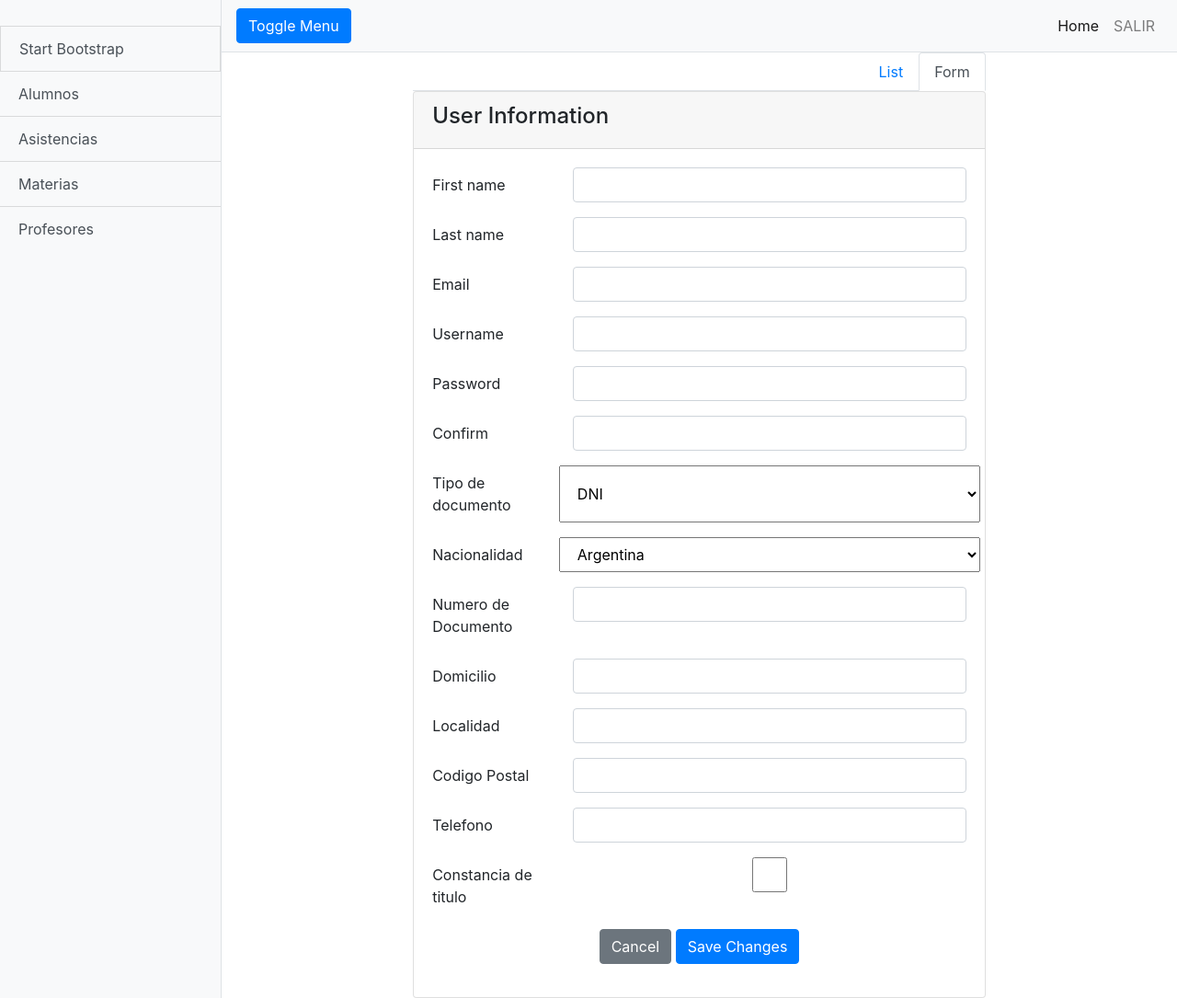
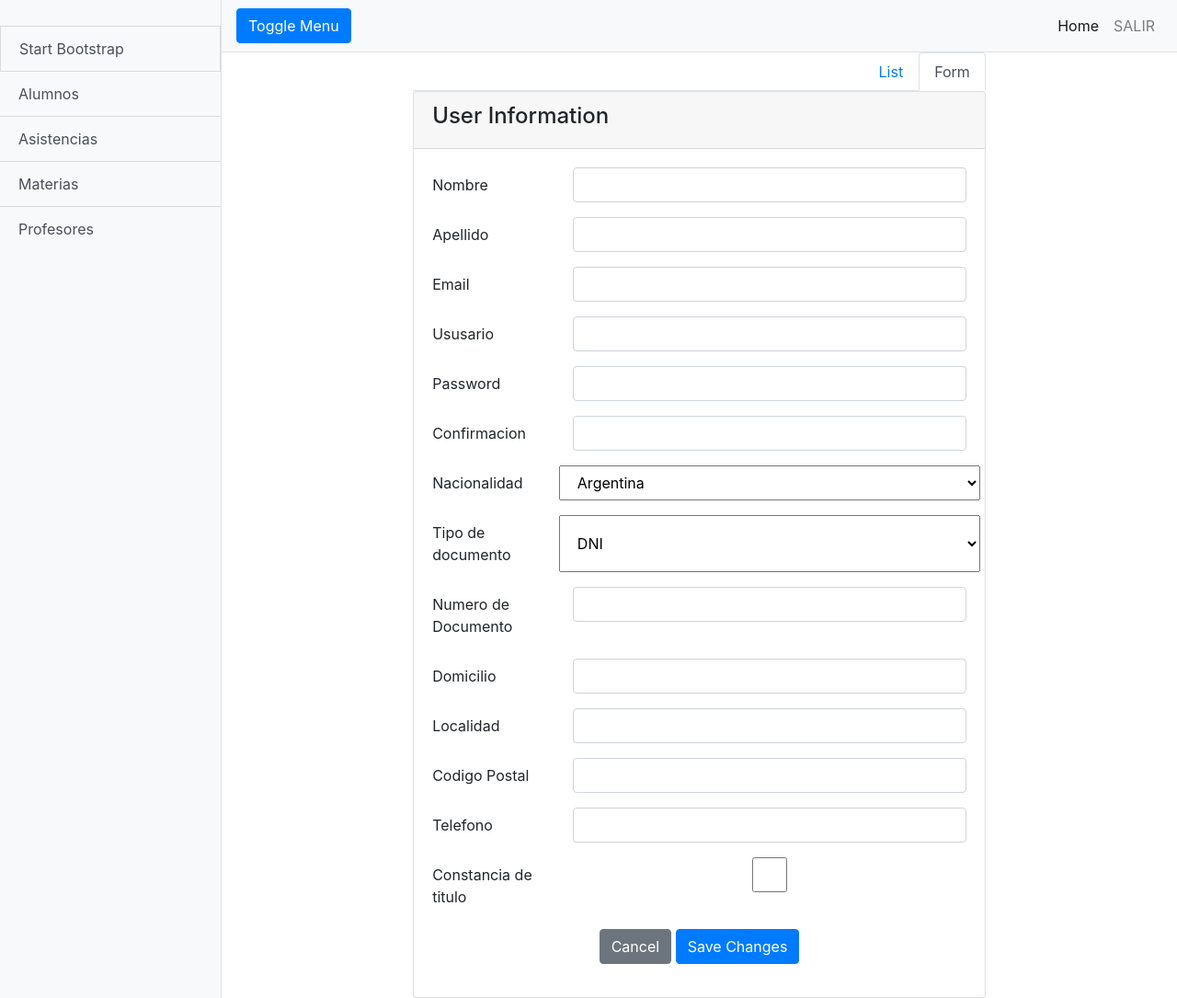
Before and after one commit to ngonzalez-ic/Asistencia, a PHP site: page /listarAlumnos.php in a window 1280 px wide, after a click on "Form". Shown: the whole page at 92% size. Run offline with PHP 8.4, Linux system fonts and the light colour scheme; some libraries are stand-ins or nearby versions.

Commit message:
fomulario alta alumno

```diff
--- a/listarAlumnos.php
+++ b/listarAlumnos.php
@@ -122,107 +122,109 @@ include "home.html";
                   <h4>User Information</h4>
                </div>
                <div class="card-body">
-                  <form class="form" role="form" autocomplete="off">
+                  <form class="form" role="form" action="alta.php" method="post"autocomplete="off">
                      <div class="form-group row">
-                        <label class="col-lg-3 col-form-label form-control-label">First name</label>
+                        <label class="col-lg-3 col-form-label form-control-label">Nombre</label>
                         <div class="col-lg-9">
-                           <input class="form-control" type="text" >
+                           <input class="form-control" name="nombre"type="text" >
                         </div>
                      </div>
                      <div class="form-group row">
-                        <label class="col-lg-3 col-form-label form-control-label">Last name</label>
+                        <label class="col-lg-3 col-form-label form-control-label">Apellido</label>
                         <div class="col-lg-9">
-                           <input class="form-control" type="text" >
+                           <input class="form-control" name ="apellido"type="text" >
                         </div>
                      </div>
                      <div class="form-group row">
                         <label class="col-lg-3 col-form-label form-control-label">Email</label>
                         <div class="col-lg-9">
-                           <input class="form-control" type="email">
+                           <input class="form-control" name="correo"type="email">
                         </div>
                      </div>
                      <div class="form-group row">
-                        <label class="col-lg-3 col-form-label form-control-label">Username</label>
+                        <label class="col-lg-3 col-form-label form-control-label">Ususario</label>
                         <div class="col-lg-9">
-                           <input class="form-control" type="text">
+                           <input class="form-control" name="usuario"type="text">
                         </div>
                      </div>
 
                      <div class="form-group row">
                         <label class="col-lg-3 col-form-label form-control-label">Password</label>
                         <div class="col-lg-9">
-                           <input class="form-control" type="password">
+                           <input class="form-control" name="clave1" type="password">
                         </div>
                      </div>
                      <div class="form-group row">
-                        <label class="col-lg-3 col-form-label form-control-label">Confirm</label>
+                        <label class="col-lg-3 col-form-label form-control-label">Confirmacion</label>
                         <div class="col-lg-9">
-                           <input class="form-control" type="password" >
+                           <input class="form-control"name="clave2" type="password" >
                         </div>
+                     </div>
+
+                     <div class="form-group row">
+                     <label class="col-lg-3 col-form-label form-control-label">Nacionalidad</label>
+                        <select class="col-lg-9" >
+                           <option class="form-control"  name="Argentina" type="text">Argentina</option>
+                           <option class="form-control"  name="Uruguay"  type="text">Uruguay</option>
+                           <option class="form-control"  name="Paraguay" type="text">Paraguay</option>
+                           <option class="form-control"  name="Chile" type="text">Chile</option>
+                           <option class="form-control"  name="Chile" type="text">Chile</option>
+                           <option class="form-control"  name="Brasil" type="text">Brasil</option>
+                           <option class="form-control"  name="Peru" type="text">Peru</option>
+                           <option class="form-control"  name="Bolibia" type="text">Bolibia</option>
+                           <option class="form-control"  name="Venezuel" type="text">Venezuel</option>
+                           <option class="form-control"  name="Colombia" type="text">Colombia</option>
+                        </select>
+                     </div>
+
+
+                     <div class="form-group row">
+                     <label class="col-lg-3 col-form-label form-control-label">Tipo de documento</label>
+                        <select class="col-lg-9" >
+                           <option class="form-control"  name="dni" type="text">DNI</option>
+                           <option class="form-control"  name="du" type="text">DU</option>
+                           <option class="form-control"  name="libreta" type="text">Libreta Civica</option>
+                           <option class="form-control"  name="pasaporte" type="text">Pasaporte</option>
+                        </select>
                      </div>
 
 
 
                      <div class="form-group row">
-                     <label class="col-lg-3 col-form-label form-control-label">Tipo de documento</label>
-                        <select class="col-lg-9" >
-                           <option class="form-control" type="text">DNI</option>
-                           <option class="form-control" type="text">DU</option>
-                           <option class="form-control" type="text">Libreta Civica</option>
-                           <option class="form-control" type="text">Pasaporte</option>
-                        </select>
-                     </div>
-
-                     <div class="form-group row">
-                     <label class="col-lg-3 col-form-label form-control-label">Nacionalidad</label>
-                        <select class="col-lg-9" >
-                           <option class="form-control" type="text">Argentina</option>
-                           <option class="form-control" type="text">Uruguay</option>
-                           <option class="form-control" type="text">Paraguay</option>
-                           <option class="form-control" type="text">Chile</option>
-                           <option class="form-control" type="text">Brasil</option>
-                           <option class="form-control" type="text">Peru</option>
-                           <option class="form-control" type="text">Bolibia</option>
-                           <option class="form-control" type="text">Venezuel</option>
-                           <option class="form-control" type="text">Colombia</option>
-                        </select>
-                     </div>
-
-                     <div class="form-group row">
                         <label class="col-lg-3 col-form-label form-control-label">Numero de Documento</label>
                         <div class="col-lg-9">
-                           <input class="form-control" type="number">
+                           <input class="form-control"  name="num_doc" type="number">
                         </div>
 
                      </div>
                      <div class="form-group row">
                         <label class="col-lg-3 col-form-label form-control-label">Domicilio</label>
                         <div class="col-lg-9">
-                           <input class="form-control" type="text" >
+                           <input class="form-control"  name="domicilio" type="text" >
                         </div>
                      </div>
                      <div class="form-group row">
                         <label class="col-lg-3 col-form-label form-control-label">Localidad</label>
                         <div class="col-lg-9">
-                           <input class="form-control" type="text" >
+                           <input class="form-control"  name="localidad" type="text" >
                         </div>
                      </div>
                      <div class="form-group row">
                         <label class="col-lg-3 col-form-label form-control-label">Codigo Postal</label>
                         <div class="col-lg-9">
-                           <input class="form-control" type="number">
+                           <input class="form-control"  name="codigo postal" type="number">
                         </div>
                      </div>
                      <div class="form-group row">
                         <label class="col-lg-3 col-form-label form-control-label">Telefono</label>
                         <div class="col-lg-9">
-                           <input class="form-control" type="number">
+                           <input class="form-control"  name="telefono" type="number">
                         </div>
                      </div>
                      <div class="form-group row">
                         <label class="col-lg-3 col-form-label form-control-label">Constancia de titulo</label>
                         <div class="col-lg-9">
-                           <input class="form-control"type="checkbox" value="true">
+                           <input class="form-control" name="" type="checkbox" value="true">
                         </div>
                      </div>
 
```
